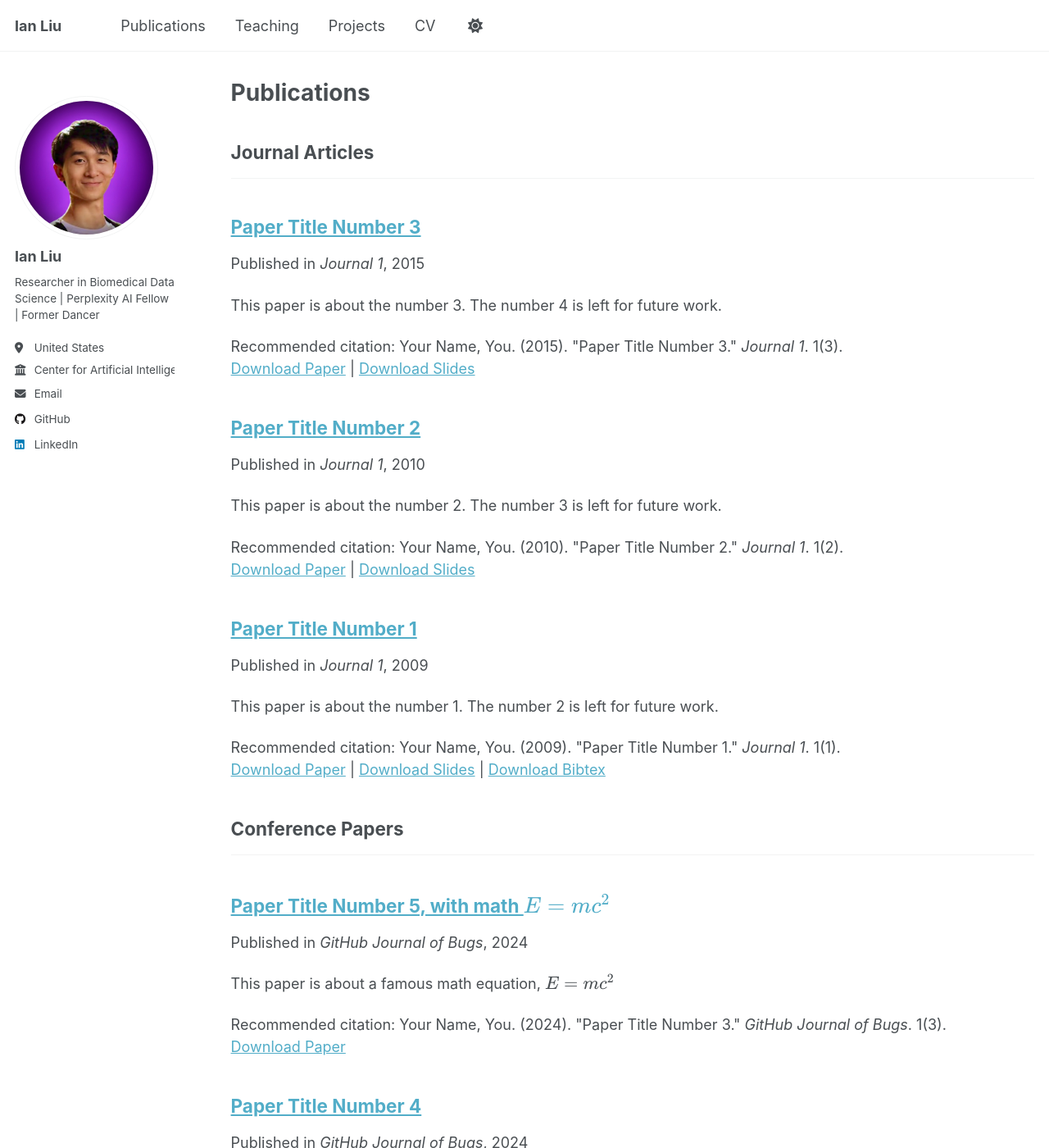
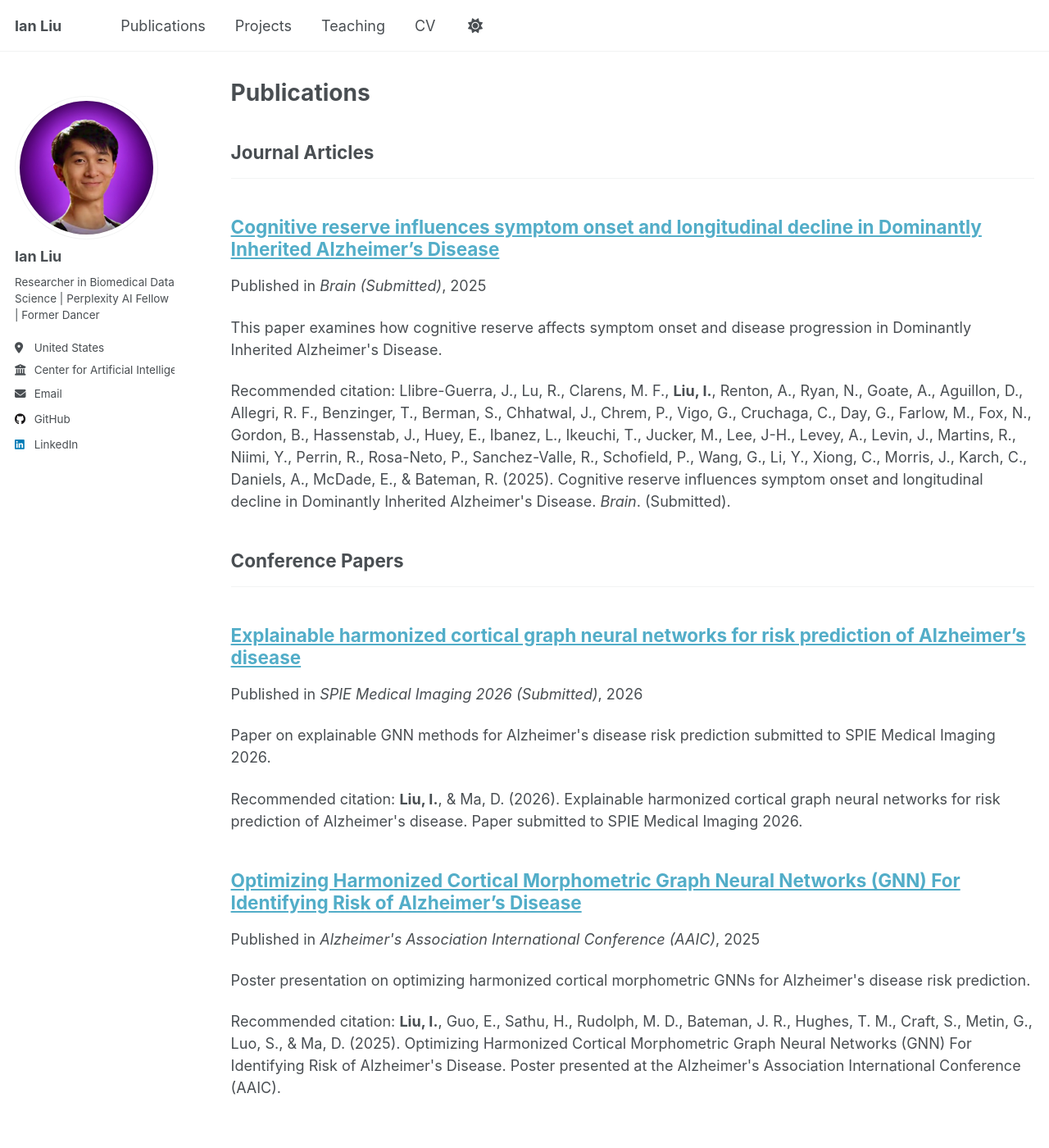
Before and after one commit to Ianyliu/ianyliu.github.io, a Jekyll site: the page built from _pages/publications.html, in a window 1280 px wide and 1400 px high. Shown: the whole window at 82% size. Built offline with Jekyll 4.4.1, drawn with Linux system fonts in a browser that asks for light colours; some of the changed text lies outside the part shown.

Commit message:
add publications

```diff
--- a/_data/navigation.yml
+++ b/_data/navigation.yml
@@ -14,11 +14,11 @@ main:
   # - title: "Talks"
   #   url: /talks/
 
+  - title: "Projects"
+    url: /portfolio/
+
   - title: "Teaching"
     url: /teaching/
-
-  - title: "Projects"
-    url: /portfolio/
 
   # - title: "Blog Posts"
   #   url: /year-archive/
--- a/_publications/2009-10-01-paper-title-number-1.md
+++ /dev/null
@@ -1,14 +0,0 @@
----
-title: "Paper Title Number 1"
-collection: publications
-category: manuscripts
-permalink: /publication/2009-10-01-paper-title-number-1
-excerpt: 'This paper is about the number 1. The number 2 is left for future work.'
-date: 2009-10-01
-venue: 'Journal 1'
-slidesurl: 'http://academicpages.github.io/files/slides1.pdf'
-paperurl: 'http://academicpages.github.io/files/paper1.pdf'
-bibtexurl: 'http://academicpages.github.io/files/bibtex1.bib'
-citation: 'Your Name, You. (2009). &quot;Paper Title Number 1.&quot; <i>Journal 1</i>. 1(1).'
----
-The contents above will be part of a list of publications, if the user clicks the link for the publication than the contents of section will be rendered as a full page, allowing you to provide more information about the paper for the reader. When publications are displayed as a single page, the contents of the above "citation" field will automatically be included below this section in a smaller font.
--- a/_publications/2010-10-01-paper-title-number-2.md
+++ /dev/null
@@ -1,14 +0,0 @@
----
-title: "Paper Title Number 2"
-collection: publications
-category: manuscripts
-permalink: /publication/2010-10-01-paper-title-number-2
-excerpt: 'This paper is about the number 2. The number 3 is left for future work.'
-date: 2010-10-01
-venue: 'Journal 1'
-slidesurl: 'http://academicpages.github.io/files/slides2.pdf'
-paperurl: 'http://academicpages.github.io/files/paper2.pdf'
-citation: 'Your Name, You. (2010). &quot;Paper Title Number 2.&quot; <i>Journal 1</i>. 1(2).'
----
-
-The contents above will be part of a list of publications, if the user clicks the link for the publication than the contents of section will be rendered as a full page, allowing you to provide more information about the paper for the reader. When publications are displayed as a single page, the contents of the above "citation" field will automatically be included below this section in a smaller font.
--- a/_publications/2015-10-01-paper-title-number-3.md
+++ /dev/null
@@ -1,14 +0,0 @@
----
-title: "Paper Title Number 3"
-collection: publications
-category: manuscripts
-permalink: /publication/2015-10-01-paper-title-number-3
-excerpt: 'This paper is about the number 3. The number 4 is left for future work.'
-date: 2015-10-01
-venue: 'Journal 1'
-slidesurl: 'http://academicpages.github.io/files/slides3.pdf'
-paperurl: 'http://academicpages.github.io/files/paper3.pdf'
-citation: 'Your Name, You. (2015). &quot;Paper Title Number 3.&quot; <i>Journal 1</i>. 1(3).'
----
-
-The contents above will be part of a list of publications, if the user clicks the link for the publication than the contents of section will be rendered as a full page, allowing you to provide more information about the paper for the reader. When publications are displayed as a single page, the contents of the above "citation" field will automatically be included below this section in a smaller font.
--- a/_publications/2025-06-08-paper-title-number-5.md
+++ /dev/null
@@ -1,13 +0,0 @@
----
-title: "Paper Title Number 5, with math $$E=mc^2$$"
-collection: publications
-category: conferences
-permalink: /publication/2024-02-17-paper-title-number-4
-excerpt: 'This paper is about a famous math equation, $$E=mc^2$$'
-date: 2024-02-17
-venue: 'GitHub Journal of Bugs'
-paperurl: 'http://academicpages.github.io/files/paper3.pdf'
-citation: 'Your Name, You. (2024). &quot;Paper Title Number 3.&quot; <i>GitHub Journal of Bugs</i>. 1(3).'
----
-
-Using [MathJax](https://www.mathjax.org/) in the description is supported - $$E=mc^2$$ - however, the use must be mindful that the default delimiters are `$$...$$` and `\\[...\\]` which differs from the `$...$` that is typically expected.
--- /dev/null
+++ b/_publications/2025-aaic-gnn-alzheimers.md
@@ -0,0 +1,15 @@
+---
+title: "Optimizing Harmonized Cortical Morphometric Graph Neural Networks (GNN) For Identifying Risk of Alzheimer's Disease"
+collection: publications
+category: conferences
+permalink: /publication/2025-aaic-gnn-alzheimers
+excerpt: 'Poster presentation on optimizing harmonized cortical morphometric GNNs for Alzheimer&apos;s disease risk prediction.'
+date: 2025-07-12
+venue: 'Alzheimer&apos;s Association International Conference (AAIC)'
+# paperurl: ''
+citation: '<strong>Liu, I.</strong>, Guo, E., Sathu, H., Rudolph, M. D., Bateman, J. R., Hughes, T. M., Craft, S., Metin, G., Luo, S., & Ma, D. (2025). Optimizing Harmonized Cortical Morphometric Graph Neural Networks (GNN) For Identifying Risk of Alzheimer&apos;s Disease. Poster presented at the Alzheimer&apos;s Association International Conference (AAIC).'
+---
+
+Research conducted during my internship at Wake Forest University, Center for Artificial Intelligence Research.
+
+This poster presents work on optimizing graph neural network architectures for predicting Alzheimer's disease risk using harmonized cortical morphometric features. The approach addresses challenges in multi-site neuroimaging data and improves predictive performance for early disease detection.
--- /dev/null
+++ b/_publications/2025-brain-cognitive-reserve-diad.md
@@ -0,0 +1,15 @@
+---
+title: "Cognitive reserve influences symptom onset and longitudinal decline in Dominantly Inherited Alzheimer's Disease"
+collection: publications
+category: manuscripts
+permalink: /publication/2025-brain-cognitive-reserve-diad
+excerpt: 'This paper examines how cognitive reserve affects symptom onset and disease progression in Dominantly Inherited Alzheimer&apos;s Disease.'
+date: 2025-01-15
+venue: 'Brain (Submitted)'
+# paperurl: ''
+citation: 'Llibre-Guerra, J., Lu, R., Clarens, M. F., <strong>Liu, I.</strong>, Renton, A., Ryan, N., Goate, A., Aguillon, D., Allegri, R. F., Benzinger, T., Berman, S., Chhatwal, J., Chrem, P., Vigo, G., Cruchaga, C., Day, G., Farlow, M., Fox, N., Gordon, B., Hassenstab, J., Huey, E., Ibanez, L., Ikeuchi, T., Jucker, M., Lee, J-H., Levey, A., Levin, J., Martins, R., Niimi, Y., Perrin, R., Rosa-Neto, P., Sanchez-Valle, R., Schofield, P., Wang, G., Li, Y., Xiong, C., Morris, J., Karch, C., Daniels, A., McDade, E., & Bateman, R. (2025). Cognitive reserve influences symptom onset and longitudinal decline in Dominantly Inherited Alzheimer&apos;s Disease. <i>Brain</i>. (Submitted).'
+---
+
+Research conducted during my internship at Washington University in St. Louis, Institute for Informatics.
+
+The study investigates the role of cognitive reserve in modulating symptom onset and longitudinal cognitive decline in individuals with Dominantly Inherited Alzheimer's Disease (DIAD). This work contributes to understanding protective factors that may delay clinical manifestation of the disease.
--- /dev/null
+++ b/_publications/2026-spie-explainable-gnn.md
@@ -0,0 +1,15 @@
+---
+title: "Explainable harmonized cortical graph neural networks for risk prediction of Alzheimer's disease"
+collection: publications
+category: conferences
+permalink: /publication/2026-spie-explainable-gnn
+excerpt: 'Paper on explainable GNN methods for Alzheimer&apos;s disease risk prediction submitted to SPIE Medical Imaging 2026.'
+date: 2026-02-15
+venue: 'SPIE Medical Imaging 2026 (Submitted)'
+# paperurl: ''
+citation: '<strong>Liu, I.</strong>, & Ma, D. (2026). Explainable harmonized cortical graph neural networks for risk prediction of Alzheimer&apos;s disease. Paper submitted to SPIE Medical Imaging 2026.'
+---
+
+Research conducted during my internship at Wake Forest University, Center for Artificial Intelligence Research.
+
+This paper extends our prior work on harmonized cortical GNNs by incorporating more comprehensive evaluation methods to examine model performance for prediction of Alzheimer's disease risk. The work aims to make deep learning models more transparent and clinically actionable for healthcare practitioners.
```
Also changed, not shown: _publications/2024-02-17-paper-title-number-4.md (deleted, +0 -13 lines).
